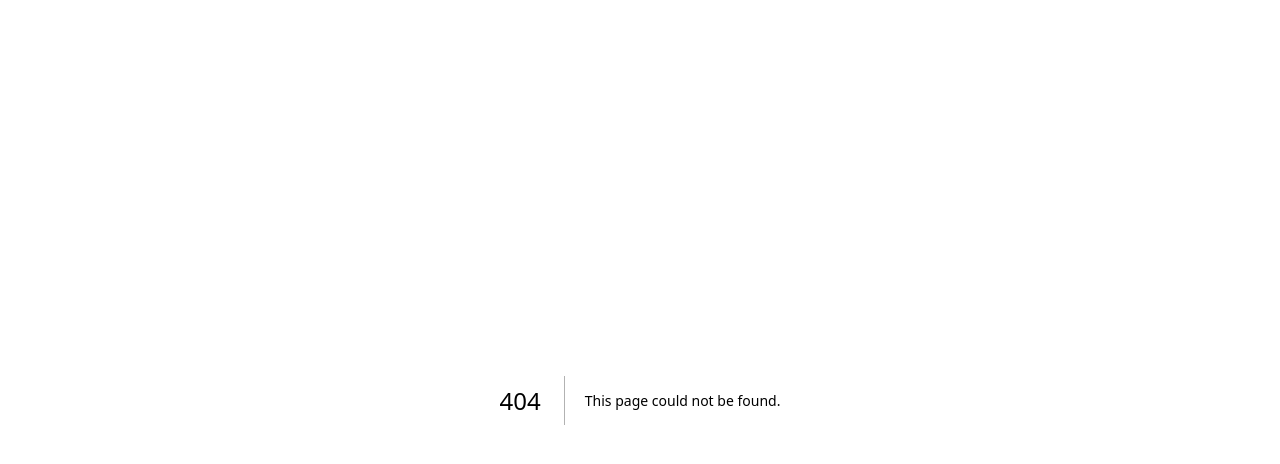
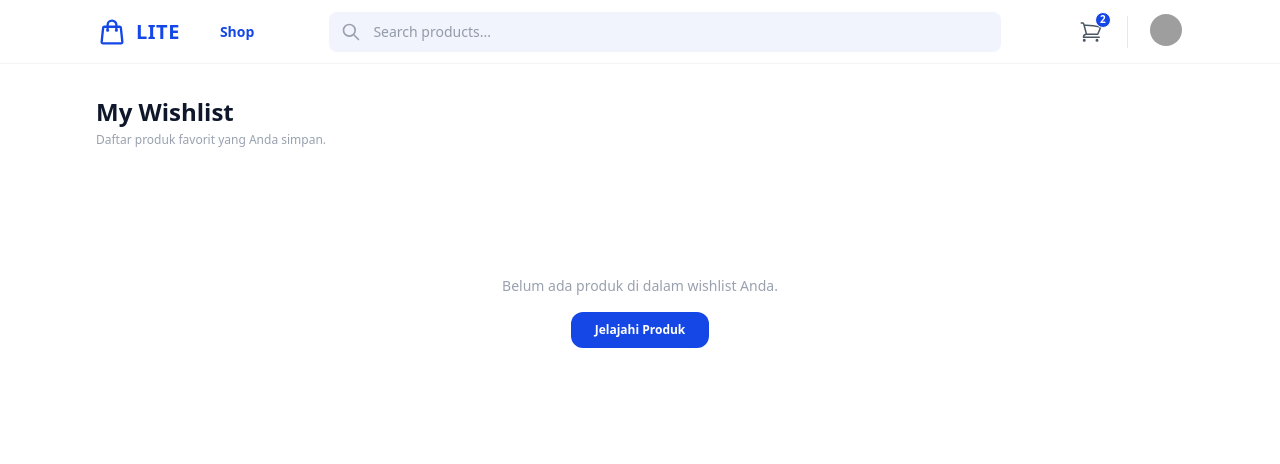
Before and after one commit to ardhaniahlan/e-commerce-lite-nextjs, a Next.js app: page /wishlist in a window 1280 px wide. Before the commit this address had no page. Shown: the top 464 px of the page. Built offline with nearby package versions, Linux system fonts and the light colour scheme; sample sign-in values are in the browser's storage; grey boxes are pictures that could not be loaded.

Commit message:
Product: wishlist product

```diff
--- a/app/(protected)/products/[id]/page.tsx
+++ b/app/(protected)/products/[id]/page.tsx
@@ -5,6 +5,7 @@ import { useParams } from "next/navigation";
 import Link from "next/link";
 import { Product } from "@/features/product/types/product.types";
 import { getProductByIdAPI } from "@/features/product/services/productService";
+import { useWishlistStore } from "@/features/product/stores/wishlistStore";
 
 export default function ProductDetailPage() {
   const params = useParams();
@@ -15,6 +16,20 @@ export default function ProductDetailPage() {
   const [isLoading, setIsLoading] = useState(true);
 
   const [quantity, setQuantity] = useState(1);
+
+  const { items, addToWishlist, removeFromWishlist } = useWishlistStore();
+  const isWishlisted = product
+    ? items.some((item) => item.id === product.id)
+    : false;
+
+  const handleWishlistClick = () => {
+    if (!product) return;
+    if (isWishlisted) {
+      removeFromWishlist(product.id);
+    } else {
+      addToWishlist(product);
+    }
+  };
 
   useEffect(() => {
     if (!id) return;
@@ -37,7 +52,9 @@ export default function ProductDetailPage() {
   if (isLoading) {
     return (
       <div className="min-h-screen flex items-center justify-center bg-white">
-        <p className="text-gray-400 animate-pulse text-sm font-medium">Memuat detail produk...</p>
+        <p className="text-gray-400 animate-pulse text-sm font-medium">
+          Memuat detail produk...
+        </p>
       </div>
     );
   }
@@ -54,37 +71,69 @@ export default function ProductDetailPage() {
   }
 
   return (
-    <div className=" px-4 md:px-24 py-8 bg-white min-h-screen">
-
+    <div className="px-4 md:px-24 py-8 bg-white min-h-screen">
       <div className="flex flex-col sm:flex-row justify-between items-start sm:items-center mb-8 pb-4 border-b border-gray-100 gap-4">
-
         <div className="text-xs font-semibold tracking-wider text-slate-800 uppercase flex items-center gap-2">
-          <Link href="/dashboard" className="text-gray-400 hover:text-blue-600 transition-colors">Catalog</Link>
+          <Link
+            href="/dashboard"
+            className="text-gray-400 hover:text-blue-600 transition-colors"
+          >
+            Catalog
+          </Link>
           <span className="text-gray-300">/</span>
           <span className="text-gray-400">{product.category}</span>
           <span className="text-gray-300">/</span>
-          <span className="text-slate-900 truncate max-w-50 sm:max-w-xs">{product.title}</span>
+          <span className="text-slate-900 truncate max-w-50 sm:max-w-xs">
+            {product.title}
+          </span>
         </div>
 
         <div className="flex items-center gap-6 text-xs font-medium text-slate-700">
           <button className="flex items-center gap-1.5 hover:text-blue-600 transition-colors">
-            <svg xmlns="http://www.w3.org/2000/svg" fill="none" viewBox="0 0 24 24" strokeWidth={1.5} stroke="currentColor" className="w-4 h-4">
-              <path strokeLinecap="round" strokeLinejoin="round" d="M7.217 10.907a2.25 2.25 0 100 2.186m0-2.186c.18.324.283.696.283 1.093s-.103.77-.283 1.093m0-2.186l9.566-5.314m-9.566 7.5l9.566 5.314m0 0a2.25 2.25 0 103.935 2.186 2.25 2.25 0 00-3.935-2.186zm0-12.814a2.25 2.25 0 103.933-2.185 2.25 2.25 0 00-3.933 2.185z" />
+            <svg
+              xmlns="http://www.w3.org/2000/svg"
+              fill="none"
+              viewBox="0 0 24 24"
+              strokeWidth={1.5}
+              stroke="currentColor"
+              className="w-4 h-4"
+            >
+              <path
+                strokeLinecap="round"
+                strokeLinejoin="round"
+                d="M7.217 10.907a2.25 2.25 0 100 2.186m0-2.186c.18.324.283.696.283 1.093s-.103.77-.283 1.093m0-2.186l9.566-5.314m-9.566 7.5l9.566 5.314m0 0a2.25 2.25 0 103.935 2.186 2.25 2.25 0 00-3.935-2.186zm0-12.814a2.25 2.25 0 103.933-2.185 2.25 2.25 0 00-3.933 2.185z"
+              />
             </svg>
             Share
           </button>
-          <button className="flex items-center gap-1.5 hover:text-red-500 transition-colors">
-            <svg xmlns="http://www.w3.org/2000/svg" fill="none" viewBox="0 0 24 24" strokeWidth={1.5} stroke="currentColor" className="w-4 h-4">
-              <path strokeLinecap="round" strokeLinejoin="round" d="M21 8.25c0-2.485-2.099-4.5-4.688-4.5-1.935 0-3.597 1.126-4.312 2.733-.715-1.607-2.377-2.733-4.313-2.733C5.1 3.75 3 5.765 3 8.25c0 7.22 9 12 9 12s9-4.78 9-12z" />
+          <button
+            onClick={handleWishlistClick}
+            className={`flex items-center gap-1.5 transition-colors ${
+              isWishlisted
+                ? "text-red-500 font-bold"
+                : "hover:text-red-500 text-slate-700"
+            }`}
+          >
+            <svg
+              xmlns="http://www.w3.org/2000/svg"
+              viewBox="0 0 24 24"
+              fill={isWishlisted ? "currentColor" : "none"}
+              stroke="currentColor"
+              strokeWidth={1.5}
+              className="w-4 h-4"
+            >
+              <path
+                strokeLinecap="round"
+                strokeLinejoin="round"
+                d="M21 8.25c0-2.485-2.099-4.5-4.688-4.5-1.935 0-3.597 1.126-4.312 2.733-.715-1.607-2.377-2.733-4.313-2.733C5.1 3.75 3 5.765 3 8.25c0 7.22 9 12 9 12s9-4.78 9-12z"
+              />
             </svg>
-            Wishlist
+            {isWishlisted ? "Wishlisted" : "Wishlist"}
           </button>
         </div>
-
       </div>
 
       <div className="grid grid-cols-1 lg:grid-cols-12 gap-12 items-start">
-
         <div className="lg:col-span-7 bg-[#F7F8FA] p-12 rounded-3xl flex items-center justify-center relative aspect-square">
           <img
             src={product.image}
@@ -97,11 +146,12 @@ export default function ProductDetailPage() {
         </div>
 
         <div className="lg:col-span-5 flex flex-col">
-
           <div className="flex items-center gap-2 mb-3">
             <div className="flex items-center text-blue-700">
               {[...Array(5)].map((_, i) => (
-                <span key={i} className="text-sm">★</span>
+                <span key={i} className="text-sm">
+                  ★
+                </span>
               ))}
             </div>
             <span className="text-xs font-bold text-gray-500">
@@ -122,7 +172,6 @@ export default function ProductDetailPage() {
           </p>
 
           <div className="grid grid-cols-2 gap-6 mb-8">
-
             <div>
               <label className="block text-[10px] font-bold uppercase tracking-wider text-gray-400 mb-2">
                 Quantity
@@ -134,7 +183,9 @@ export default function ProductDetailPage() {
                 >
                   -
                 </button>
-                <span className="text-sm font-bold text-slate-800">{quantity}</span>
+                <span className="text-sm font-bold text-slate-800">
+                  {quantity}
+                </span>
                 <button
                   onClick={() => setQuantity(quantity + 1)}
                   className="text-gray-500 hover:text-blue-700 font-bold text-base transition-colors"
@@ -143,36 +194,69 @@ export default function ProductDetailPage() {
                 </button>
               </div>
             </div>
-
           </div>
 
           <button className="w-full bg-[#0044CC] text-white font-bold py-4 px-6 rounded-2xl hover:bg-blue-800 transition-all shadow-md flex items-center justify-center gap-3 mb-6">
-            <svg xmlns="http://www.w3.org/2000/svg" fill="none" viewBox="0 0 24 24" strokeWidth={1.8} stroke="currentColor" className="w-5 h-5">
-              <path strokeLinecap="round" strokeLinejoin="round" d="M15.75 10.5V6a3.75 3.75 0 10-7.5 0v4.5m11.356-1.993l1.263 12c.07.665-.45 1.243-1.119 1.243H4.25a1.125 1.125 0 01-1.12-1.243l1.264-12A1.125 1.125 0 015.513 7.5h12.974c.576 0 1.059.435 1.119 1.007zM8.625 10.5a.375.375 0 11-.75 0 .375.375 0 01.75 0zm7.5 0a.375.375 0 11-.75 0 .375.375 0 01.75 0z" />
+            <svg
+              xmlns="http://www.w3.org/2000/svg"
+              fill="none"
+              viewBox="0 0 24 24"
+              strokeWidth={1.8}
+              stroke="currentColor"
+              className="w-5 h-5"
+            >
+              <path
+                strokeLinecap="round"
+                strokeLinejoin="round"
+                d="M15.75 10.5V6a3.75 3.75 0 10-7.5 0v4.5m11.356-1.993l1.263 12c.07.665-.45 1.243-1.119 1.243H4.25a1.125 1.125 0 01-1.12-1.243l1.264-12A1.125 1.125 0 015.513 7.5h12.974c.576 0 1.059.435 1.119 1.007zM8.625 10.5a.375.375 0 11-.75 0 .375.375 0 01.75 0zm7.5 0a.375.375 0 11-.75 0 .375.375 0 01.75 0z"
+              />
             </svg>
             ADD TO BAG
           </button>
 
           <div className="flex items-center justify-center gap-8 text-xs text-gray-400 font-medium pt-2 border-t border-gray-100">
             <span className="flex items-center gap-1.5">
-              <svg xmlns="http://www.w3.org/2000/svg" fill="none" viewBox="0 0 24 24" strokeWidth={1.5} stroke="currentColor" className="w-4 h-4">
-                <path strokeLinecap="round" strokeLinejoin="round" d="M8.25 18.75a1.5 1.5 0 11-3 0 1.5 1.5 0 013 0zM18.75 18.75a1.5 1.5 0 11-3 0 1.5 1.5 0 013 0z" />
-                <path strokeLinecap="round" strokeLinejoin="round" d="M19.5 14.25v-2.625a3.375 3.375 0 00-3.375-3.375h-1.5A1.125 1.125 0 0113.5 7.125v-.75a2.25 2.25 0 00-2.25-2.25H6.75A2.25 2.25 0 004.5 6.375v10.5m15 0H5.25m14.25 0h1.5c.621 0 1.125-.504 1.125-1.125v-3.75a4.5 4.5 0 00-1.125-2.625l-2.25-2.25a2.25 2.25 0 00-1.59-.66H13.5" />
+              <svg
+                xmlns="http://www.w3.org/2000/svg"
+                fill="none"
+                viewBox="0 0 24 24"
+                strokeWidth={1.5}
+                stroke="currentColor"
+                className="w-4 h-4"
+              >
+                <path
+                  strokeLinecap="round"
+                  strokeLinejoin="round"
+                  d="M8.25 18.75a1.5 1.5 0 11-3 0 1.5 1.5 0 013 0zM18.75 18.75a1.5 1.5 0 11-3 0 1.5 1.5 0 013 0z"
+                />
+                <path
+                  strokeLinecap="round"
+                  strokeLinejoin="round"
+                  d="M19.5 14.25v-2.625a3.375 3.375 0 00-3.375-3.375h-1.5A1.125 1.125 0 0113.5 7.125v-.75a2.25 2.25 0 00-2.25-2.25H6.75A2.25 2.25 0 004.5 6.375v10.5m15 0H5.25m14.25 0h1.5c.621 0 1.125-.504 1.125-1.125v-3.75a4.5 4.5 0 00-1.125-2.625l-2.25-2.25a2.25 2.25 0 00-1.59-.66H13.5"
+                />
               </svg>
               Free Shipping
             </span>
             <span className="flex items-center gap-1.5">
-              <svg xmlns="http://www.w3.org/2000/svg" fill="none" viewBox="0 0 24 24" strokeWidth={1.5} stroke="currentColor" className="w-4 h-4">
-                <path strokeLinecap="round" strokeLinejoin="round" d="M16.023 9.348h4.992v-.001M2.985 19.644v-4.992m0 0h4.992m-4.993 0l3.181 3.183a8.25 8.25 0 0013.803-3.7M4.031 9.865a8.25 8.25 0 0113.803-3.7l3.181 3.182m0-4.991v4.99్‌" />
+              <svg
+                xmlns="http://www.w3.org/2000/svg"
+                fill="none"
+                viewBox="0 0 24 24"
+                strokeWidth={1.5}
+                stroke="currentColor"
+                className="w-4 h-4"
+              >
+                <path
+                  strokeLinecap="round"
+                  strokeLinejoin="round"
+                  d="M16.023 9.348h4.992v-.001M2.985 19.644v-4.992m0 0h4.992m-4.993 0l3.181 3.183a8.25 8.25 0 0013.803-3.7M4.031 9.865a8.25 8.25 0 0113.803-3.7l3.181 3.182m0-4.991v4.99్‌"
+                />
               </svg>
               30-Day Returns
             </span>
           </div>
-
         </div>
-
       </div>
-
     </div>
   );
 }
--- /dev/null
+++ b/app/(protected)/wishlist/page.tsx
@@ -0,0 +1,33 @@
+"use client";
+
+import Link from "next/link";
+import ProductCard from "@/features/product/components/ProductCard";
+import { useWishlistStore } from "@/features/product/stores/wishlistStore";
+
+export default function WishlistPage() {
+  const wishlistItems = useWishlistStore((state) => state.items);
+
+  return (
+    <div className="px-4 md:px-24 py-8 bg-white min-h-screen">
+      <div className="mb-8">
+        <h1 className="text-2xl font-extrabold text-slate-900">My Wishlist</h1>
+        <p className="text-xs text-gray-400 mt-1">Daftar produk favorit yang Anda simpan.</p>
+      </div>
+
+      {wishlistItems.length === 0 ? (
+        <div className="text-center py-24 flex flex-col items-center justify-center gap-4">
+          <p className="text-gray-400 text-sm font-medium">Belum ada produk di dalam wishlist Anda.</p>
+          <Link href="/dashboard" className="px-6 py-2.5 bg-blue-700 text-white text-xs font-bold rounded-xl hover:bg-blue-800 transition-colors">
+            Jelajahi Produk
+          </Link>
+        </div>
+      ) : (
+        <div className="grid grid-cols-1 sm:grid-cols-2 lg:grid-cols-3 xl:grid-cols-4 gap-6">
+          {wishlistItems.map((product) => (
+            <ProductCard key={product.id} product={product} />
+          ))}
+        </div>
+      )}
+    </div>
+  );
+}
--- a/components/Navbar.tsx
+++ b/components/Navbar.tsx
@@ -4,6 +4,7 @@ import React, { useState, useRef, useEffect } from "react";
 import Link from "next/link";
 import { useRouter, useSearchParams } from "next/navigation";
 import { useAuthStore } from "@/features/auth/stores/authStore";
+import { useWishlistStore } from "@/features/product/stores/wishlistStore";
 
 const Navbar = () => {
   const cartItemsCount = 2;
@@ -11,6 +12,9 @@ const Navbar = () => {
 
   const user = useAuthStore((state) => state.user);
   const setLogout = useAuthStore((state) => state.setLogout);
+
+  const wishlistItems = useWishlistStore((state) => state.items);
+  const wishlistCount = wishlistItems.length;
 
   const [isDesktopDropdownOpen, setIsDesktopDropdownOpen] = useState(false);
   const [isMobileMenuOpen, setIsMobileMenuOpen] = useState(false);
@@ -201,6 +205,20 @@ const Navbar = () => {
                   {username}
                 </p>
               </div>
+              <div className="py-1">
+                <Link
+                  href="/wishlist"
+                  onClick={() => setIsDesktopDropdownOpen(false)}
+                  className="flex items-center justify-between px-4 py-2 text-sm text-gray-700 hover:bg-blue-50 hover:text-blue-700 transition-colors"
+                >
+                  <span>Wishlist</span>
+                  {wishlistCount > 0 && (
+                    <span className="bg-blue-100 text-blue-700 text-xs font-bold px-2 py-0.5 rounded-full">
+                      {wishlistCount}
+                    </span>
+                  )}
+                </Link>
+              </div>
               <div className="pt-1">
                 <button
                   onClick={handleLogout}
@@ -283,6 +301,18 @@ const Navbar = () => {
             >
               Shop / Dashboard
             </Link>
+            <Link
+              href="/wishlist"
+              onClick={() => setIsMobileMenuOpen(false)}
+              className="flex items-center justify-between text-sm font-semibold text-gray-700 py-2 px-3 rounded-lg hover:bg-gray-50 transition-colors"
+            >
+              <span>Wishlist Saya</span>
+              {wishlistCount > 0 && (
+                <span className="bg-blue-100 text-blue-700 text-xs font-bold px-2 py-0.5 rounded-full">
+                  {wishlistCount}
+                </span>
+              )}
+            </Link>
           </div>
 
           <div className="pt-2 border-t border-gray-100">
--- a/features/product/components/ProductCard.tsx
+++ b/features/product/components/ProductCard.tsx
@@ -1,5 +1,6 @@
 import Link from "next/link";
 import { Product } from "../types/product.types";
+import { useWishlistStore } from "../stores/wishlistStore";
 
 interface ProductCardProps {
   product: Product;
@@ -9,10 +10,45 @@ const ProductCard = ({ product }: ProductCardProps) => {
   const ratingValue = product.rating?.rate || 0;
   const reviewCount = product.rating?.count || 0;
 
+  const { items, addToWishlist, removeFromWishlist } = useWishlistStore();
+  const isWishlisted = items.some((item) => item.id === product.id);
+
+  const handleWishlistClick = (e: React.MouseEvent) => {
+    e.preventDefault();
+    if (isWishlisted) {
+      removeFromWishlist(product.id);
+    } else {
+      addToWishlist(product);
+    }
+  };
+
   return (
     <Link href={`/products/${product.id}`} className="group block">
       <div className="group bg-white rounded-2xl overflow-hidden cursor-pointer flex flex-col transition-all duration-300 hover:shadow-md border border-transparent hover:border-gray-100">
         <div className="relative w-full aspect-4/5 bg-gray-50 overflow-hidden p-4 flex items-center justify-center">
+          <button
+            onClick={handleWishlistClick}
+            className={`absolute top-3 right-3 z-10 w-8 h-8 bg-white rounded-full flex items-center justify-center shadow-sm transition-colors ${
+              isWishlisted ? "text-red-500" : "text-gray-400 hover:text-red-500"
+            }`}
+            aria-label="Wishlist button"
+          >
+            <svg
+              xmlns="http://www.w3.org/2000/svg"
+              viewBox="0 0 24 24"
+              fill={isWishlisted ? "currentColor" : "none"}
+              stroke="currentColor"
+              strokeWidth={2}
+              className="w-4 h-4"
+            >
+              <path
+                strokeLinecap="round"
+                strokeLinejoin="round"
+                d="M21 8.25c0-2.485-2.099-4.5-4.688-4.5-1.935 0-3.597 1.126-4.312 2.733-.715-1.607-2.377-2.733-4.313-2.733C5.1 3.75 3 5.765 3 8.25c0 7.22 9 12 9 12s9-4.78 9-12z"
+              />
+            </svg>
+          </button>
+
           <img
             src={product.image}
             alt={product.title}
--- /dev/null
+++ b/features/product/stores/wishlistStore.ts
@@ -0,0 +1,38 @@
+import { create } from 'zustand';
+import { persist } from 'zustand/middleware';
+import { Product } from '../types/product.types';
+
+interface WishlistState {
+  items: Product[];
+  addToWishlist: (product: Product) => void;
+  removeFromWishlist: (productId: number) => void;
+  isInWishlist: (productId: number) => boolean;
+}
+
+export const useWishlistStore = create<WishlistState>()(
+  persist(
+    (set, get) => ({
+      items: [],
+
+      addToWishlist: (product) => {
+        const currentItems = get().items;
+        if (!currentItems.some((item) => item.id === product.id)) {
+          set({ items: [...currentItems, product] });
+        }
+      },
+
+      removeFromWishlist: (productId) => {
+        set({
+          items: get().items.filter((item) => item.id !== productId),
+        });
+      },
+
+      isInWishlist: (productId) => {
+        return get().items.some((item) => item.id === productId);
+      },
+    }),
+    {
+      name: 'wishlist-storage',
+    }
+  )
+);
```
